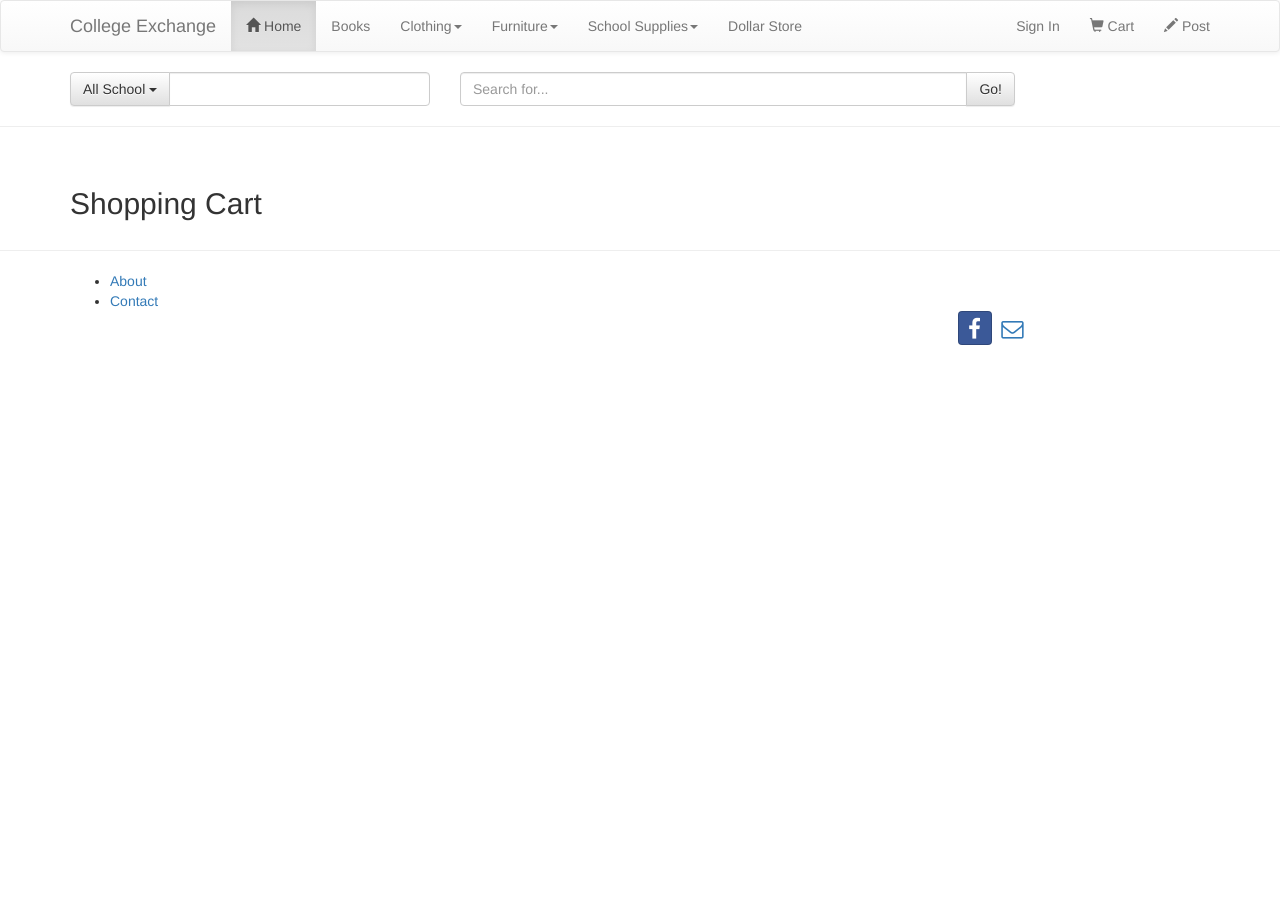
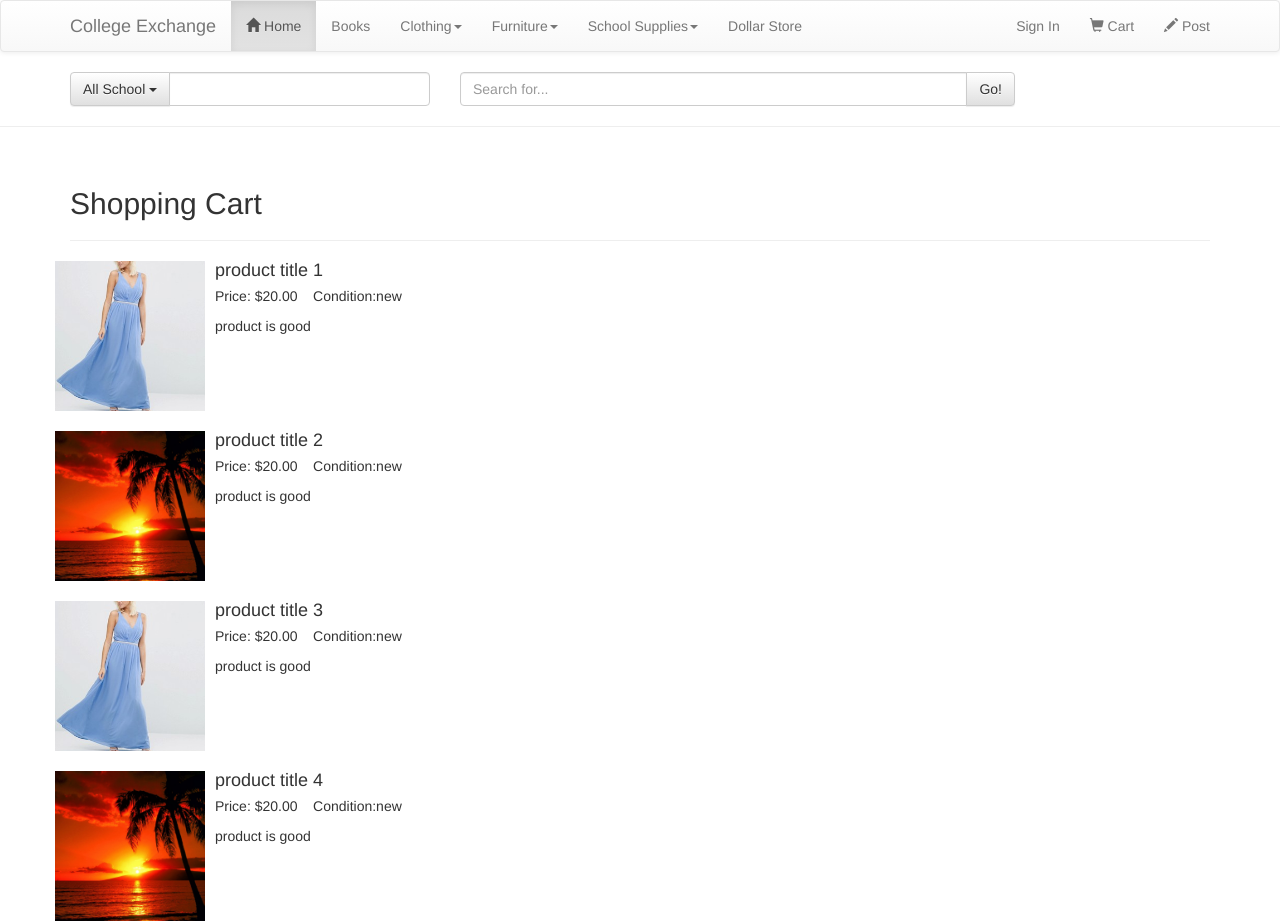
Before and after one commit to linhnguyen511/CollegeXchange, a website: page views/index.html at #!/cart in a window 1280 px wide. Shown: the top 924 px of the page. Before the commit the page ends 800 px from the top, so only its background shows below. Drawn offline with Linux system fonts and the light colour scheme.

Commit message:
fix bugs for cart tab

```diff
--- a/scripts/data1.js
+++ b/scripts/data1.js
@@ -11,7 +11,7 @@ app.controller("contentController",function($scope){
         condition: 'new'
       },
       { name:'product title 3',
-        image:'../images/image1.jpg',
+        image:'../images/image3.jpg',
         price:'20.00',
         condition: 'new'
       },
--- a/scripts/cartController.js
+++ b/scripts/data3.js
@@ -3,31 +3,31 @@ app.controller("cartController",function($scope){
       { name:'product title 1',
         image:'../images/image1.jpg',
         price:'20.00',
-        condition: 'new'
+        condition: 'new',
         description:'product is good'
       },
       { name:'product title 2',
-        image:'../images/image1.jpg',
+        image:'../images/image2.jpg',
         price:'20.00',
-        condition: 'new'
+        condition: 'new',
         description:'product is good'
       },
       { name:'product title 3',
         image:'../images/image1.jpg',
         price:'20.00',
-        condition: 'new'
+        condition: 'new',
         description:'product is good'
       },
       { name:'product title 4',
-        image:'../images/image1.jpg',
+        image:'../images/image2.jpg',
         price:'20.00',
-        condition: 'new'
+        condition: 'new',
         description:'product is good'
       },
       { name:'product title 5',
         image:'../images/image1.jpg',
         price:'20.00',
-        condition: 'new'
+        condition: 'new',
         description:'product is good'
       }
   ];
--- a/styles/mystyle.css
+++ b/styles/mystyle.css
@@ -1,2 +1,3 @@
 
 .thumbnail img {height: 250px!important;}
+.media img{ width: 150px; height: 150px; object-fit: cover;}
--- a/views/cart.html
+++ b/views/cart.html
@@ -2,17 +2,21 @@
 <!-- template for cart -->
 <div class="container">
   <h2> Shopping Cart </h2>
-  <div class="row" ng-repeat="cart in carts"
+  <hr>
+  <div class="row" ng-repeat="cart in carts">
     <div class="media">
         <div class="media-left">
           <a href="#">
             <img class="media-object" src="{{cart.image}}" alt="">
           </a>
         </div>
+
         <div class="media-body">
           <h4 class="media-heading">{{cart.name}}</h4>
-          <p> Price: {{cart.price}} &nbsp;&nbsp; Condition:{{cart.condition}} </p>
+          <p> Price: {{cart.price | currency}} &nbsp;&nbsp; Condition:{{cart.condition}} </p>
           <p>{{cart.description}}</p>
         </div>
     </div>
+    <br>
+  </div>
 </div>
--- a/views/index.html
+++ b/views/index.html
@@ -170,6 +170,6 @@
       <script src="../scripts/app.js"></script>
       <script src="../scripts/data1.js"></script>
       <script src="../scripts/data2.js"></script>
-      <script src="../scripts/cartController.js"></script>
+      <script src="../scripts/data3.js"></script>
   </body>
 </html>
```
Also changed, not shown: images/image3.jpg (added).
